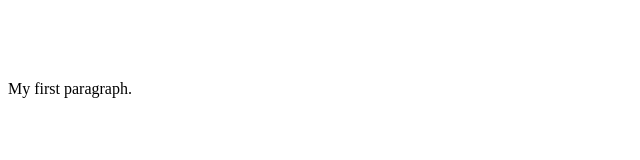
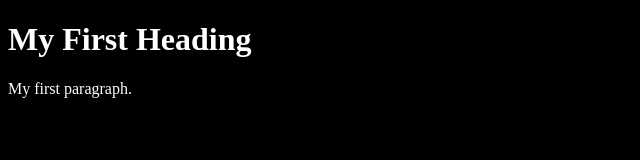
Before and after one commit to AbsoluteGoddus/MGR, a plain HTML site: page index.html in a window 1280 px wide. Shown: the whole page, without its empty margins (0-640 px from the left). Drawn offline with Linux system fonts and the light colour scheme.

Commit message:
Update index.html

```diff
--- a/index.html
+++ b/index.html
@@ -5,7 +5,16 @@
     <link rel="preconnect" href="https://fonts.gstatic.com" crossorigin>
     <link href="https://fonts.googleapis.com/css2?family=Dosis:wght@200;300;400;500;600;700;800&family=Montserrat:ital,wght@0,100;0,200;0,300;0,400;0,500;0,600;0,700;0,800;0,900;1,100;1,200;1,300;1,400;1,500;1,600;1,700;1,800;1,900&family=Raleway:ital,wght@0,100..900;1,100..900&display=swap" rel="stylesheet">
     <style>
+      body {
+        background-color: black;
+        color: white;
+      }
+
       h1 {
+        color: white;
+      }
+
+      h2 {
         color: white;
       }
     </style>
```
